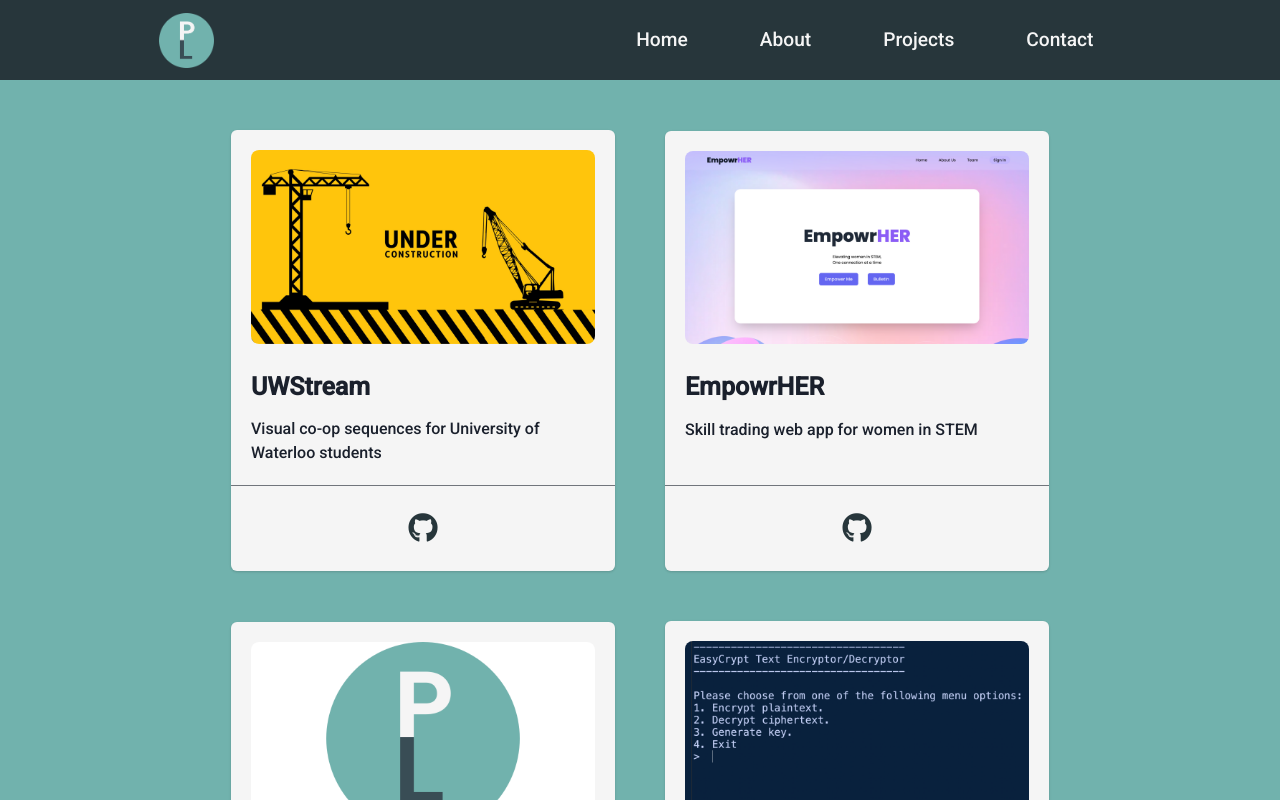
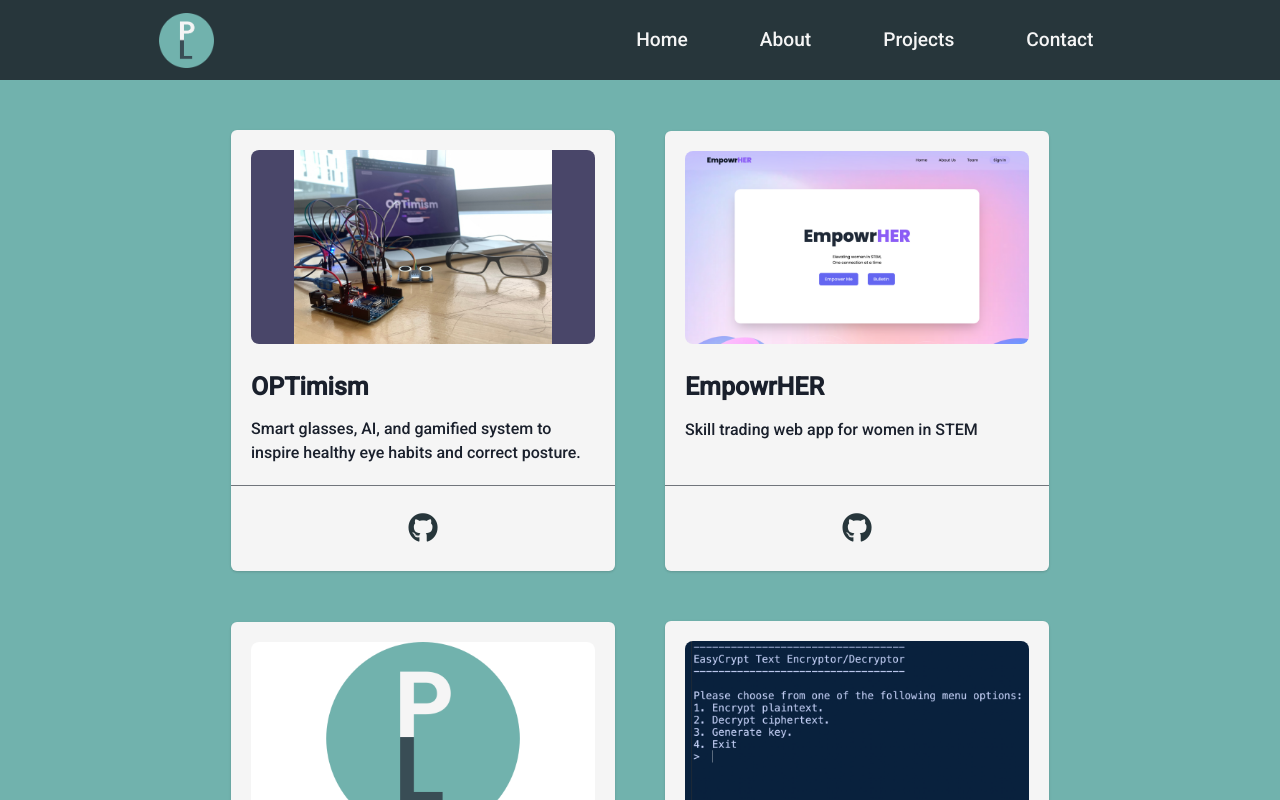
Before and after one commit to pollyliu1/pollyliu1.github.io, a React (Create React App) app: page /projects in a window 1280 px wide. Shown: the top 800 px of the page. Built offline with nearby package versions, Linux system fonts and the light colour scheme.

Commit message:
added optimism to projects

```diff
--- a/src/pages/Projects.js
+++ b/src/pages/Projects.js
@@ -21,24 +21,25 @@ function Projects() {
             animate={{ width: "100vw" }}
             exit={{ x: window.innerWidth, transition: {duration: 0.2} }}>
         <Flex className="projects">
-            <Card className="card uwstream" maxW='sm'>
+            <Card className="card optimism" maxW='sm'>
                 <CardBody>
                     <Image
-                    src='under_construction.png'
-                    alt='under construction image'
+                    src='OPTimism.png'
+                    alt='OPTimism setup'
                     borderRadius='lg'
                     />
                     <Stack mt='6' spacing='3'>
-                    <Text className="headers" size='md'>UWStream</Text>
+                    <Text className="headers" size='md'>OPTimism</Text>
                     <Text>
-                        Visual co-op sequences for University of Waterloo students
+                        Smart glasses, AI, and gamified system
+                        to inspire healthy eye habits and correct posture.
                     </Text>
                     </Stack>
                 </CardBody>
                 <Divider />
                 <CardFooter>
                     <Box className="gh-icons">
-                        <a href="https://github.com/pollyliu1/UWStream"
+                        <a href="https://github.com/pollyliu1/OPTimism"
                         target="_blank" rel="noreferrer">
                             <i class="fab fa-github"></i>
                         </a>
```
Also changed, not shown: public/OPTimism.png (added).
